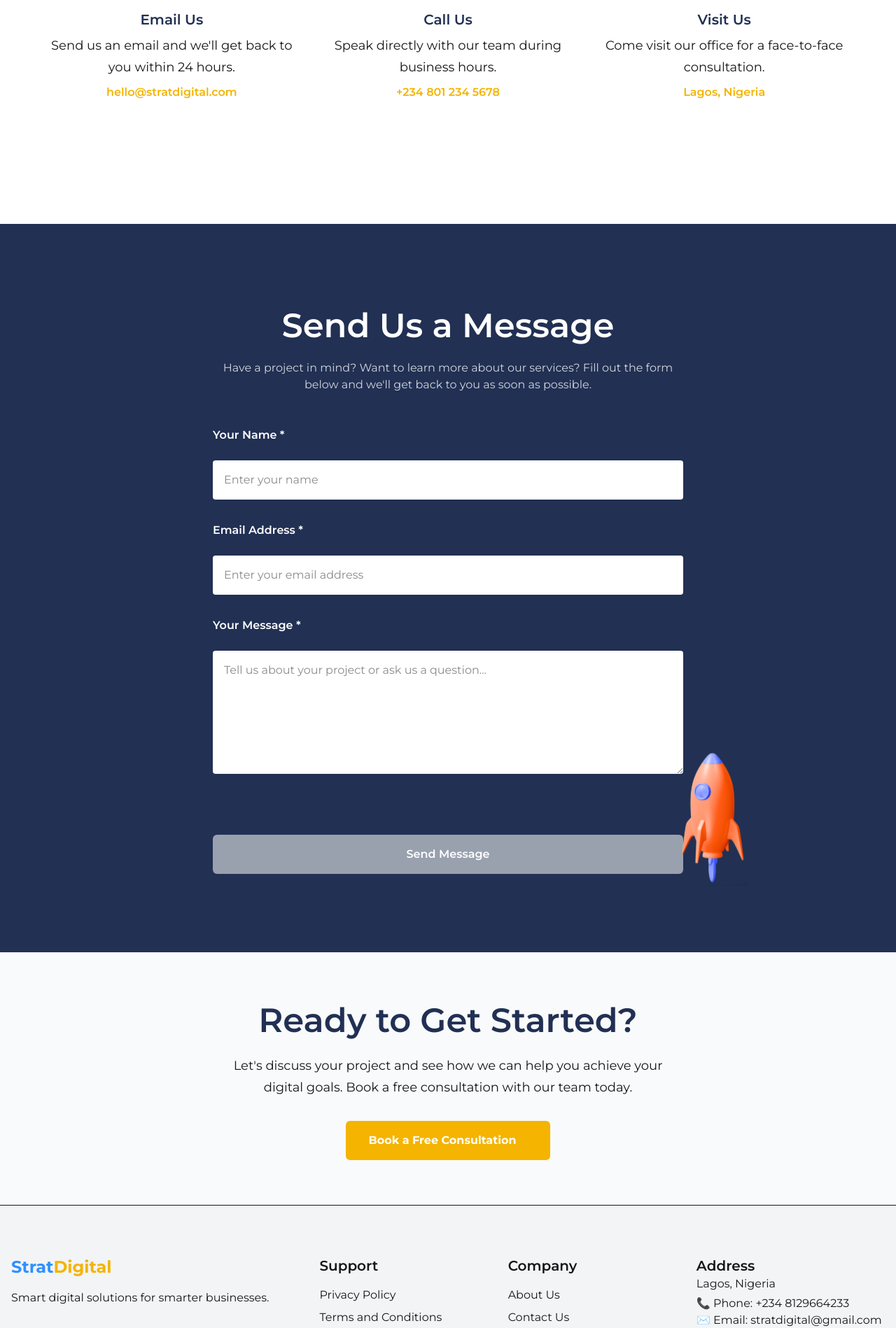
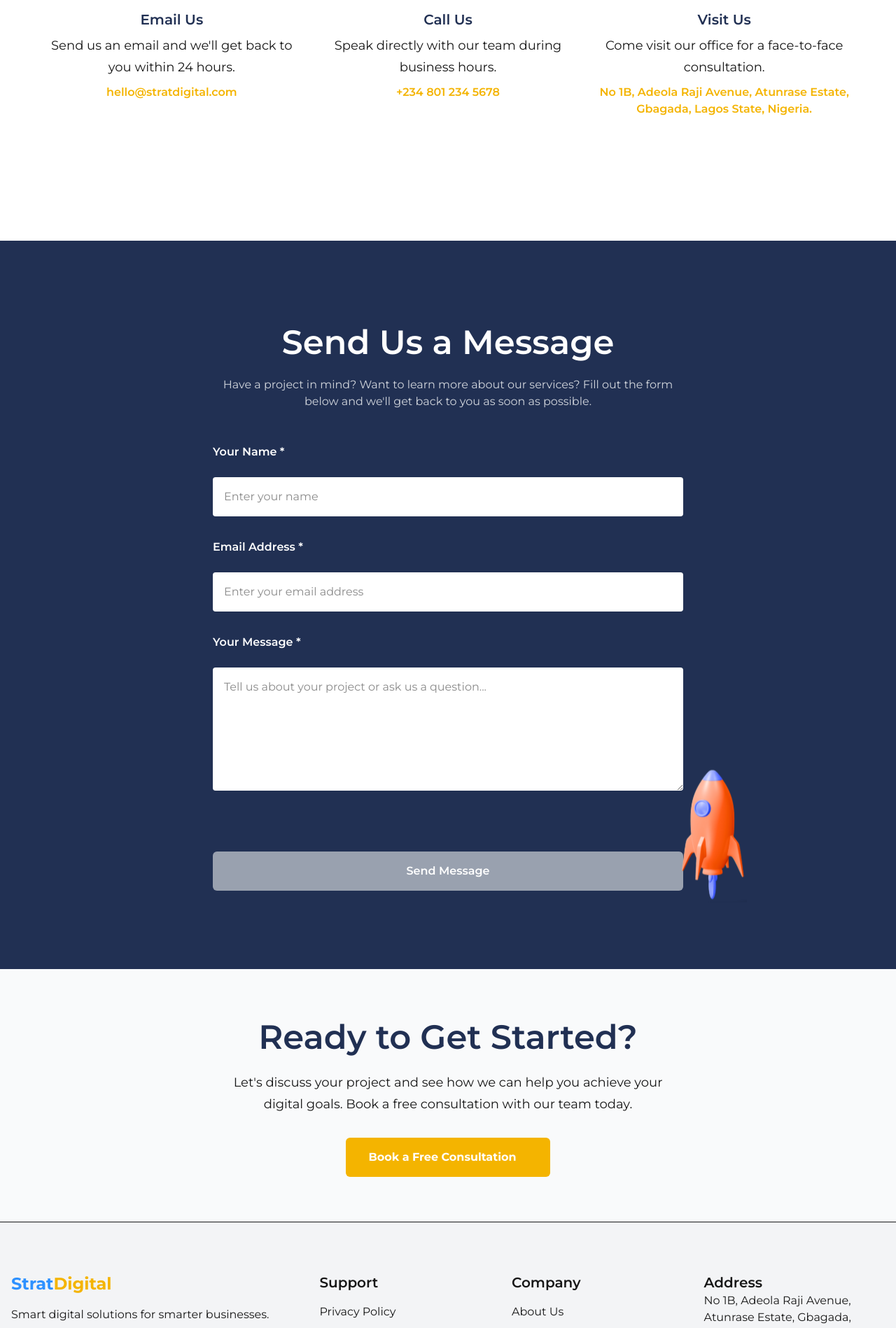
Before and after one commit to Sheggsmann/strat_digital, a Next.js app: page /contact in a window 1280 px wide. Shown: the part 578-2476 px from the top of the page at 70% size. Built offline with nearby package versions, Linux system fonts and the light colour scheme.

Commit message:
updated address

```diff
--- a/src/app/contact/page.tsx
+++ b/src/app/contact/page.tsx
@@ -138,7 +138,10 @@ export default function Contact() {
               <p className={`${styles.paragraph} mb-2`}>
                 Come visit our office for a face-to-face consultation.
               </p>
-              <p className="text-[#F4B400] font-semibold">Lagos, Nigeria</p>
+              <p className="text-[#F4B400] font-semibold">
+                No 1B, Adeola Raji Avenue, Atunrase Estate, Gbagada, Lagos
+                State, Nigeria.
+              </p>
             </div>
           </div>
         </section>
--- a/src/app/layout.tsx
+++ b/src/app/layout.tsx
@@ -62,7 +62,7 @@ export default function RootLayout({
             </div>
 
             <div className="flex flex-1">
-              <div className="w-full grid grid-cols-2 md:grid-cols-3">
+              <div className="w-full grid grid-cols-2 gap-4 md:grid-cols-3">
                 <div>
                   <h3 className="font-semibold text-xl">Support</h3>
                   <ul className="mt-4">
@@ -99,8 +99,11 @@ export default function RootLayout({
 
                 <div>
                   <h3 className="font-semibold text-xl">Address</h3>
-                  <p>Lagos, Nigeria</p>
-                  <p className="mt-1">
+                  <p className="mb-4">
+                    No 1B, Adeola Raji Avenue, Atunrase Estate, Gbagada, Lagos
+                    State, Nigeria.
+                  </p>
+                  <p className="mb-2">
                     📞 Phone:{" "}
                     <Link href="tel:+2348129664233">+234 8129664233</Link>
                   </p>
```
